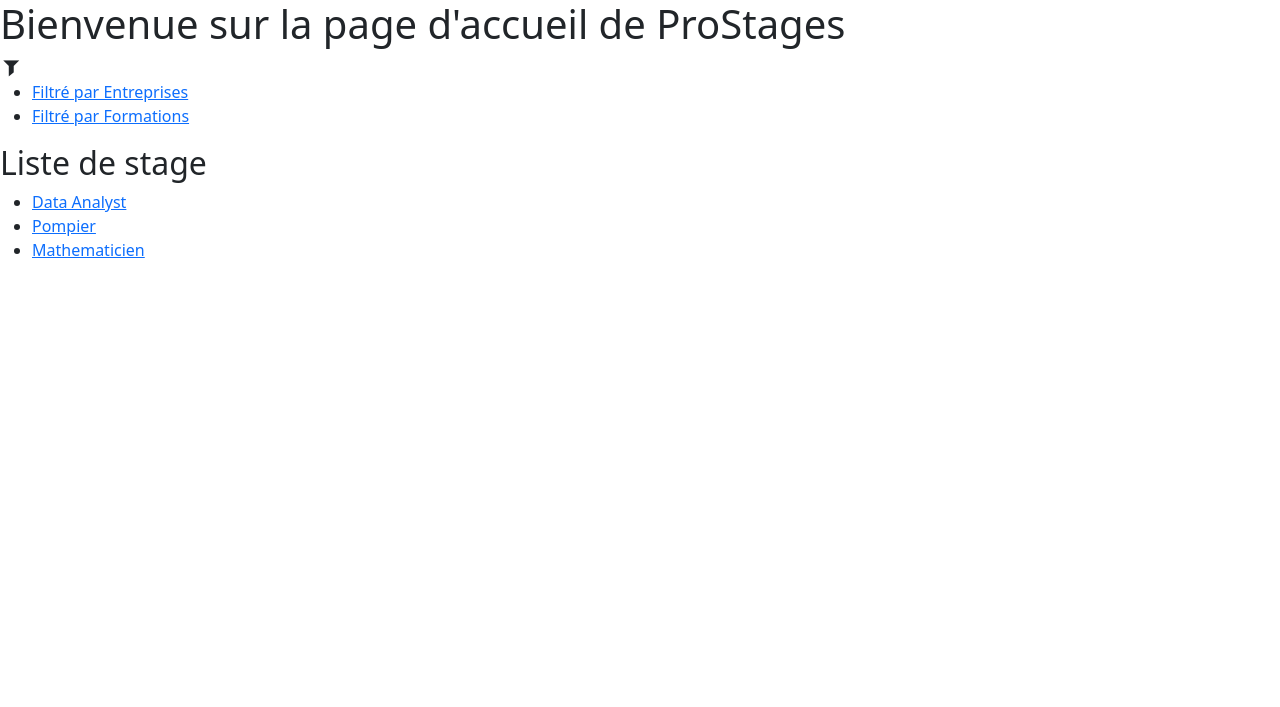
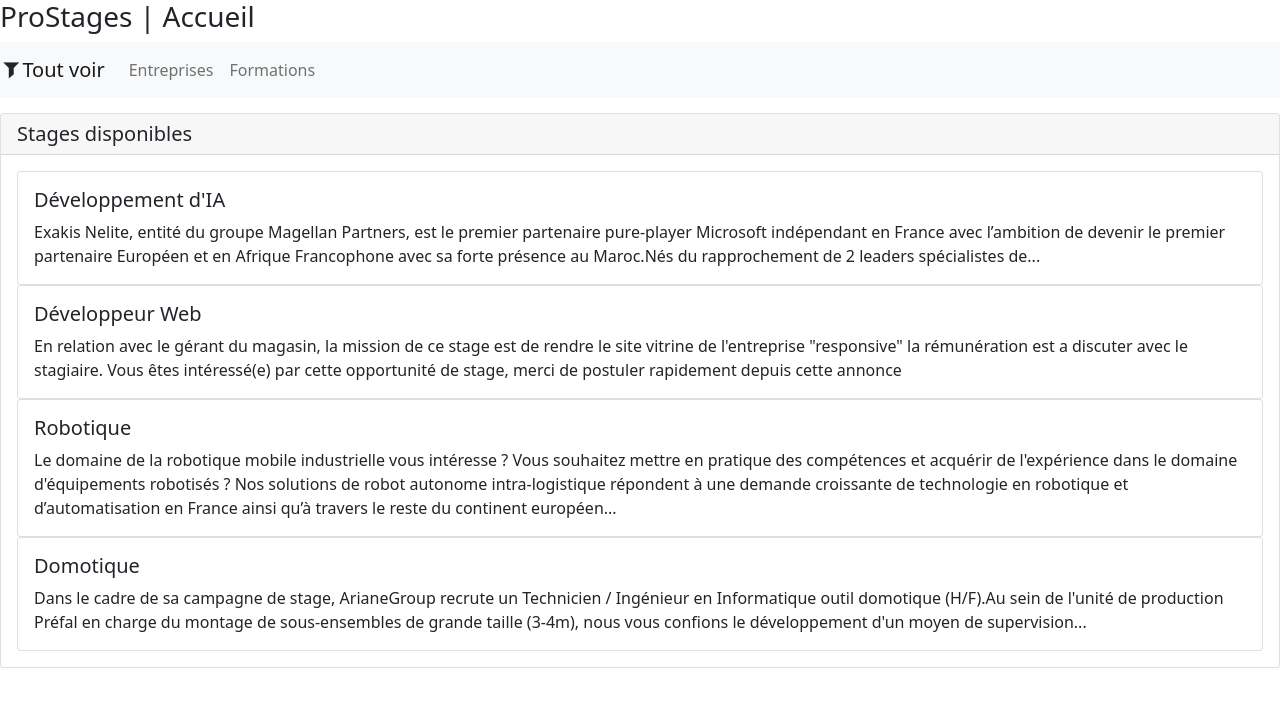
Before and after one commit to Ariedam64/symfony, a Symfony app: template templates/pro_stages/index.html.twig in a window 1280 px wide. Shown: the top 707 px of the page. Run offline with Twig, Linux system fonts and the light colour scheme; the template is opened without the code that fills it, so the values that code supplies are empty; some libraries are stand-ins or nearby versions.

Commit message:
Integrations un peu de bootstrap

```diff
--- a/templates/base.html.twig
+++ b/templates/base.html.twig
@@ -12,14 +12,58 @@
 
     </head>
     <body>
-        {% block page %}
+      {% block titre %}
+      <div class="container-fluid">
+        <div class="row">
+		        <div class="col-md-12">
+			           <h3>
+				               ProStages
+			           </h3>
+		        </div>
+	      </div>
         {% endblock %}
 
         {% block menu %}
-        <h1>--------------Menu--------------</h1>
+        <div class="row">
+
+        		<div class="col-md-12">
+        			<nav class="navbar navbar-expand-lg navbar-light bg-light">
+<i class="icon-filter-1"></i>
+        				<button class="navbar-toggler" type="button" data-toggle="collapse" data-target="#bs-example-navbar-collapse-1">
+        					<span class="navbar-toggler-icon"></span>
+
+        				</button> <a class="navbar-brand" href="/">  Tout voir</a>
+        				<div class="collapse navbar-collapse" id="bs-example-navbar-collapse-1">
+        					<ul class="navbar-nav">
+        						<li class="nav-item active">
+        							 <a class="nav-link" href="/entreprises">Entreprises</a>
+        						</li>
+        						<li class="nav-item">
+        							 <a class="nav-link" href="/formations">Formations</a>
+        						</li>
+
+        					</ul>
+        				</div>
+        			</nav>
+        		</div>
+        	</div>
         {% endblock %}
 
         {% block contenu %}
+        <div class="row" style="margin-top:15px;">
+		<div class="col-md-12">
+			<div class="card">
+				<h5 class="card-header">
+					{% block titreStage %}
+          Stages disponibles
+          {% endblock %}
+				</h5>
+				<div class="card-body">
+          {% block contenuStage %}{% endblock %}
+				</div>
+			</div>
+		</div>
+	</div>
         {% endblock %}
 
         {% block javascripts %}
@@ -27,6 +71,6 @@
         <script src="https://cdn.jsdelivr.net/npm/@popperjs/core@2.5.4/dist/umd/popper.min.js" integrity="sha384-q2kxQ16AaE6UbzuKqyBE9/u/KzioAlnx2maXQHiDX9d4/zp8Ok3f+M7DPm+Ib6IU" crossorigin="anonymous"></script>
         <script src="https://cdn.jsdelivr.net/npm/bootstrap@5.0.0-beta1/dist/js/bootstrap.min.js" integrity="sha384-pQQkAEnwaBkjpqZ8RU1fF1AKtTcHJwFl3pblpTlHXybJjHpMYo79HY3hIi4NKxyj" crossorigin="anonymous"></script>
         {% endblock %}
-
+      </div>
     </body>
 </html>
--- a/templates/pro_stages/index.html.twig
+++ b/templates/pro_stages/index.html.twig
@@ -1,36 +1,41 @@
 {% extends 'base.html.twig' %}
 
-
-
-{% block page %}
-<h1>Bienvenue sur la page d'accueil de ProStages</h1>
-{% endblock %}
-{% block menu %}
-<i class="icon-filter-1"> </i>
-<ul>
-  <li>
-      <a href="{{path('ProStages_entreprises')}}">Filtré par Entreprises</a>
-  </li>
-  <li>
-      <a href="{{path('ProStages_formations')}}">Filtré par Formations</a>
-  </li>
-</ul>
+{% block titre %}
+<h3>ProStages | Accueil</h3>
 {% endblock %}
 
-{% block contenu %}
-<h2>Liste de stage</h2>
+{% block contenuStage %}
 
+<div class="card-deck">
+  <div class="card">
 
+    <div class="card-body">
+      <h5 class="card-title">Développement d'IA</h5>
+      <p class="card-text">Exakis Nelite, entité du groupe Magellan Partners, est le premier partenaire pure-player Microsoft indépendant en France avec l’ambition de devenir le premier partenaire Européen et en Afrique Francophone avec sa forte présence au Maroc.Nés du rapprochement de 2 leaders spécialistes de...</p>
+    </div>
+  </div>
+  <div class="card">
 
-<ul>
-  <li>
-    <a href="{{path('ProStages_stages',{id:"Data Analyst"})}}">Data Analyst</a>
-  </li>
-  <li>
-    <a href="{{path('ProStages_stages',{id:"Pompier"})}}">Pompier</a>
-  </li>
-  <li>
-    <a href="{{path('ProStages_stages',{id:"Mathematicien"})}}">Mathematicien</a>
-  </li>
-</ul>
+    <div class="card-body">
+      <h5 class="card-title">Développeur Web</h5>
+      <p class="card-text">En relation avec le gérant du magasin, la mission de ce stage est de rendre le site vitrine de l'entreprise "responsive" la rémunération est a discuter avec le stagiaire. Vous êtes intéressé(e) par cette opportunité de stage, merci de postuler rapidement depuis cette annonce</p>
+    </div>
+  </div>
+  <div class="card">
+
+    <div class="card-body">
+      <h5 class="card-title">Robotique</h5>
+      <p class="card-text">Le domaine de la robotique mobile industrielle vous intéresse ? Vous souhaitez mettre en pratique des compétences et acquérir de l'expérience dans le domaine d'équipements robotisés ? Nos solutions de robot autonome intra-logistique répondent à une demande croissante de technologie en robotique et d’automatisation en France ainsi qu’à travers le reste du continent européen...</p>
+    </div>
+  </div>
+  <div class="card">
+
+    <div class="card-body">
+      <h5 class="card-title">Domotique</h5>
+      <p class="card-text">Dans le cadre de sa campagne de stage, ArianeGroup recrute un Technicien / Ingénieur en Informatique outil domotique (H/F).Au sein de l'unité de production Préfal en charge du montage de sous-ensembles de grande taille (3-4m), nous vous confions le développement d'un moyen de supervision...</p>
+    </div>
+  </div>
+
+</div>
+
 {% endblock %}
```
Also changed, not shown: templates/pro_stages/entreprises.html.twig (+2 -8 lines), templates/pro_stages/formations.html.twig (+2 -8 lines), templates/pro_stages/stages.html.twig (+0 -11 lines).
